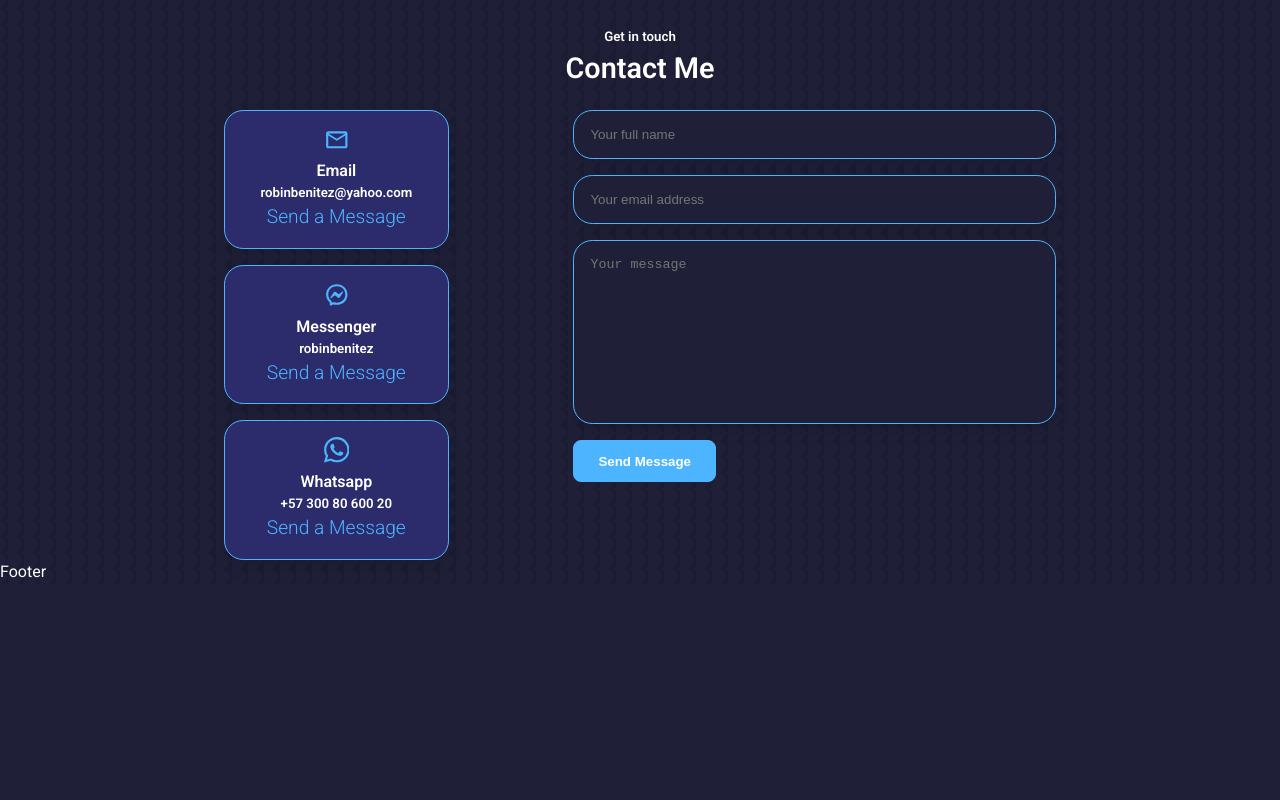
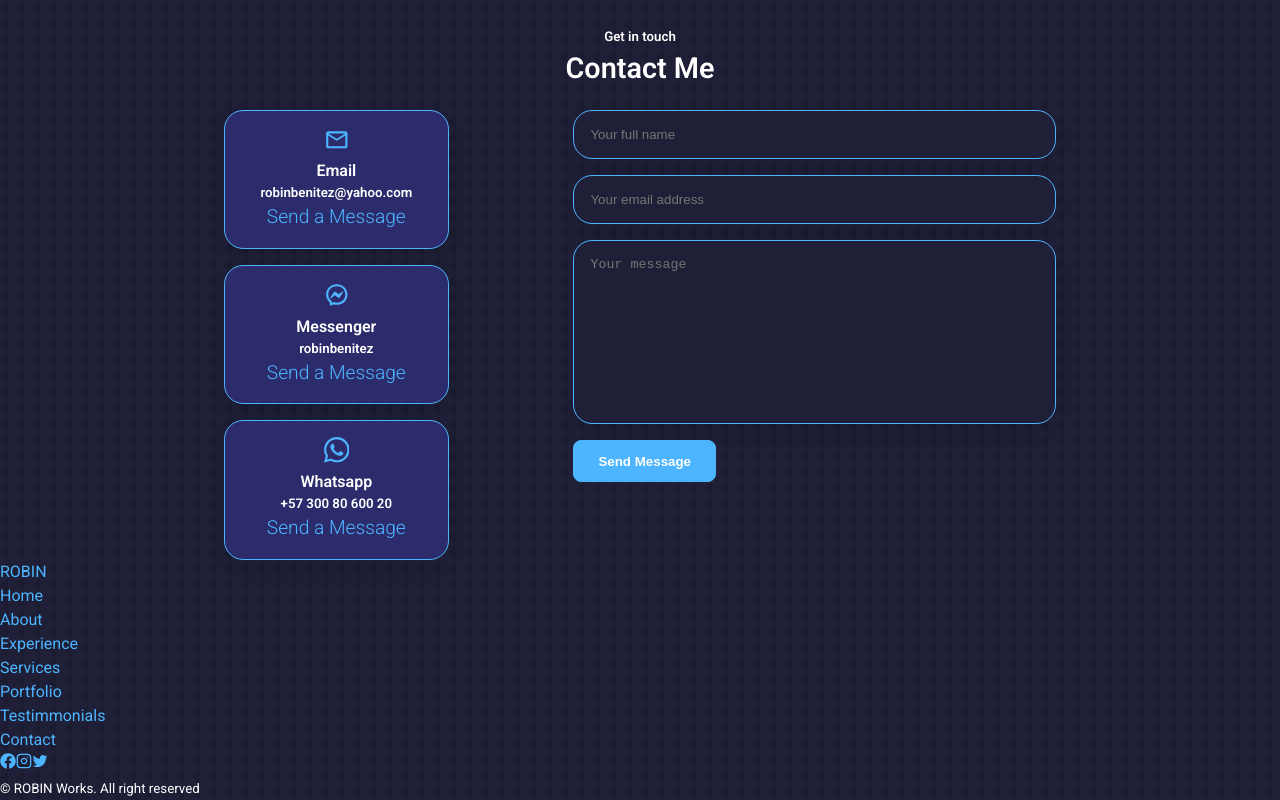
Before and after one commit to robinbenitezmora/Portfolio-Full-Stack-Robin, a React (Create React App) app: page / in a window 1280 px wide. Shown: the part 4111-4911 px from the top of the page. Before the commit the page ends 4695 px from the top, so only its background shows below. Built offline with nearby package versions, Linux system fonts and the light colour scheme.

Commit message:
Add logic to 'Footer.jsx' component

```diff
--- a/src/components/footer/Footer.jsx
+++ b/src/components/footer/Footer.jsx
@@ -1,8 +1,34 @@
 import React from 'react'
+import { FaFacebook } from 'react-icons/fa'
+import { FiInstagram } from 'react-icons/fi'
+import { IoLogoTwitter } from 'react-icons/io'
+import './footer.css'
 
 const Footer = () => {
   return (
-    <div>Footer</div>
+    <footer>
+      <a href="#" className='footer__logo'>ROBIN</a>
+
+      <ul className='list'>
+        <li><a href="#">Home</a></li>
+        <li><a href="#about">About</a></li>
+        <li><a href="#experience">Experience</a></li>
+        <li><a href="#service">Services</a></li>
+        <li><a href="#portfolio">Portfolio</a></li>
+        <li><a href="#testimonials">Testimmonials</a></li>
+        <li><a href="#contact">Contact</a></li>
+      </ul>
+
+      <div className='footer__socials'>
+        <a href="https://www.facebook.com/robinbenitez" target="_blank"><FaFacebook /></a>
+        <a href="https://twitter.com/robinbenitez" target="_blank"><FiInstagram /></a>
+        <a href="https://twitter.com/robinbenitez" target="_blank"><IoLogoTwitter /></a>
+      </div>
+
+      <div className='footer__notes'>
+        <small>&copy; ROBIN Works. All right reserved</small>
+      </div>
+    </footer>
   )
 }
 
```
